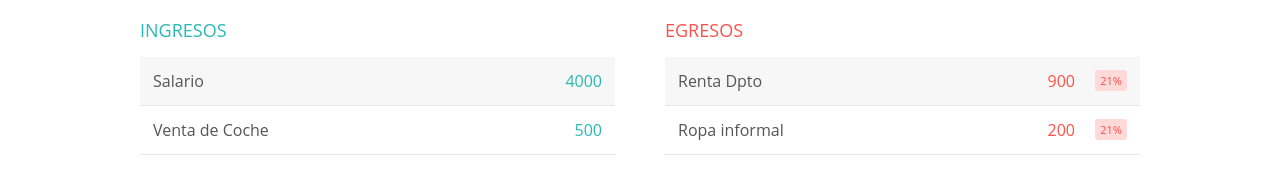
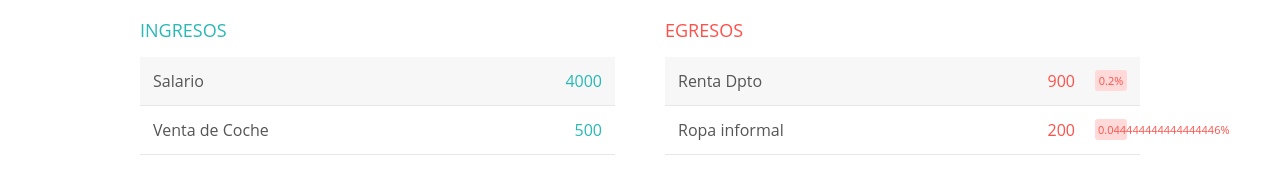
Before and after one commit to JesyGomez/Presupuesto_app, an Angular app: page /egreso in a window 1280 px wide. Shown: the part 436-626 px from the top of the page. Built offline with nearby package versions, Linux system fonts and the light colour scheme.

Commit message:
detalles egreso

```diff
--- a/src/app/app.component.html
+++ b/src/app/app.component.html
@@ -9,5 +9,7 @@
 
 <div class="contenedor limpiarEstilos">
   <app-ingreso></app-ingreso>
-  <app-egreso></app-egreso>
+  <app-egreso
+    [ingresoTotal]="getIngresoTotal()">
+  </app-egreso>
 </div>
--- a/src/app/egreso/egreso.component.html
+++ b/src/app/egreso/egreso.component.html
@@ -6,7 +6,7 @@
             <div class="elemento_descripcion">{{egreso.descripcion}}</div>
             <div class="right limpiarEstilos">
                 <div class="elemento_valor">{{egreso.valor}}</div>
-                    <div class="elemento_porcentaje">21%</div>
+                    <div class="elemento_porcentaje">{{calcularPorcentaje(egreso)}}%</div>
                     <div class="elemento_eliminar">
                         <button class="elemento_eliminar--btn">
                             <i class="ion-ios-close-outline" (click)="eliminarEgreso(egreso)"></i></button>
--- a/src/app/egreso/egreso.component.ts
+++ b/src/app/egreso/egreso.component.ts
@@ -1,4 +1,4 @@
-import { Component, OnInit } from '@angular/core';
+import { Component, Input, OnInit } from '@angular/core';
 import { CabeceroComponent } from '../cabecero/cabecero.component';
 import { CommonModule } from '@angular/common';
 import { Egreso } from './egreso.model';
@@ -13,6 +13,8 @@ import { EgresoServicio } from './egreso.servicio';
 })
 export class EgresoComponent {
   egresos:Egreso[]=[];
+  @Input() ingresoTotal: number;
+
 
   constructor(private egresoServicio:EgresoServicio){
   }
@@ -24,4 +26,8 @@ export class EgresoComponent {
     this.egresoServicio.eliminar(egreso);
   }
 
+  calcularPorcentaje(egreso:Egreso){
+    return egreso.valor/this.ingresoTotal;
+  }
+
 }
```
